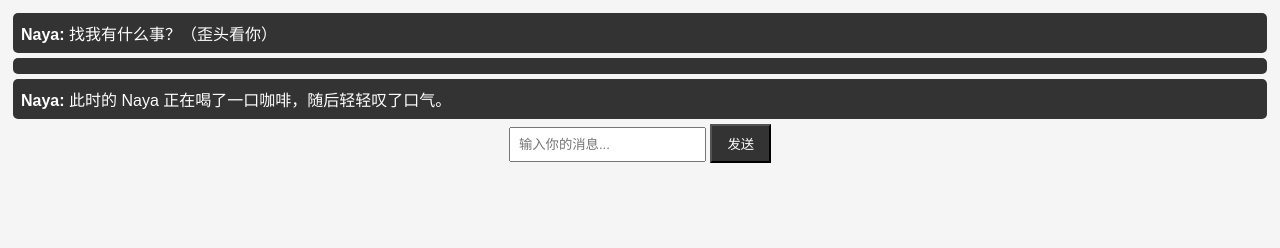
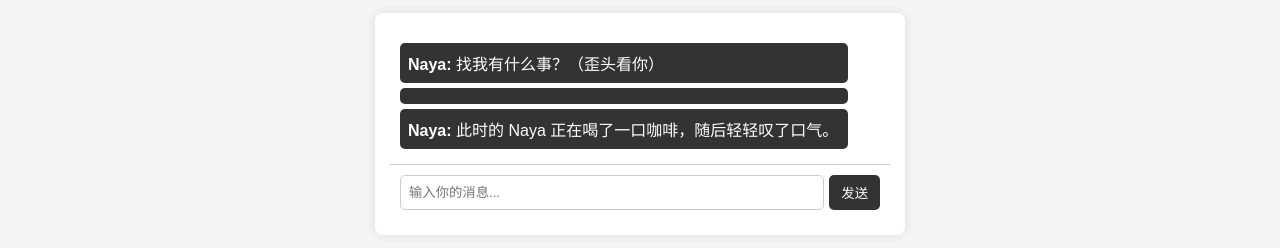
Before and after one commit to ONSK14/naya-chat, a plain HTML site: page index.html in a window 1280 px wide. Shown: the part 54-302 px from the top of the page. Drawn offline with Linux system fonts and the light colour scheme.

Commit message:
Update styles.css

```diff
--- a/styles.css
+++ b/styles.css
@@ -1,56 +1,67 @@
 body {
     font-family: Arial, sans-serif;
     text-align: center;
-    background-color: #f5f5f5;
-}
-
-.chat-container {
-    width: 90%;
-    max-width: 600px;
-    margin: auto;
+    background-color: #f4f4f4;
 }
 
 h1 {
     font-size: 24px;
 }
 
-.chat-box {
+#chat-container {
+    width: 90%;
+    max-width: 500px;
+    margin: auto;
     background: white;
+    padding: 15px;
+    border-radius: 8px;
+    box-shadow: 0 0 10px rgba(0, 0, 0, 0.1);
+}
+
+#chat-box {
+    max-height: 400px;
+    overflow-y: auto;
     padding: 10px;
-    border-radius: 8px;
-    height: 400px;
-    overflow-y: auto;
+    border-bottom: 1px solid #ccc;
 }
 
 .message {
     padding: 8px;
+    margin: 5px 0;
     border-radius: 5px;
-    margin: 5px;
+    word-wrap: break-word;
+    max-width: 90%;
 }
 
 .naya-message {
-    background: #333;
+    background-color: #333;
     color: white;
     text-align: left;
 }
 
 .user-message {
-    background: #ccc;
+    background-color: #ddd;
     text-align: right;
 }
 
-.input-container {
+#input-container {
     display: flex;
-    margin-top: 10px;
+    padding: 10px;
+    gap: 5px;
 }
 
-input {
-    flex: 1;
+#user-input {
+    flex-grow: 1;
     padding: 8px;
+    border: 1px solid #ccc;
+    border-radius: 5px;
 }
 
-button {
-    background: #333;
+#send-button {
+    background-color: #333;
     color: white;
-    padding: 8px 15px;
+    padding: 8px 12px;
+    border: none;
+    border-radius: 5px;
+    cursor: pointer;
 }
```
